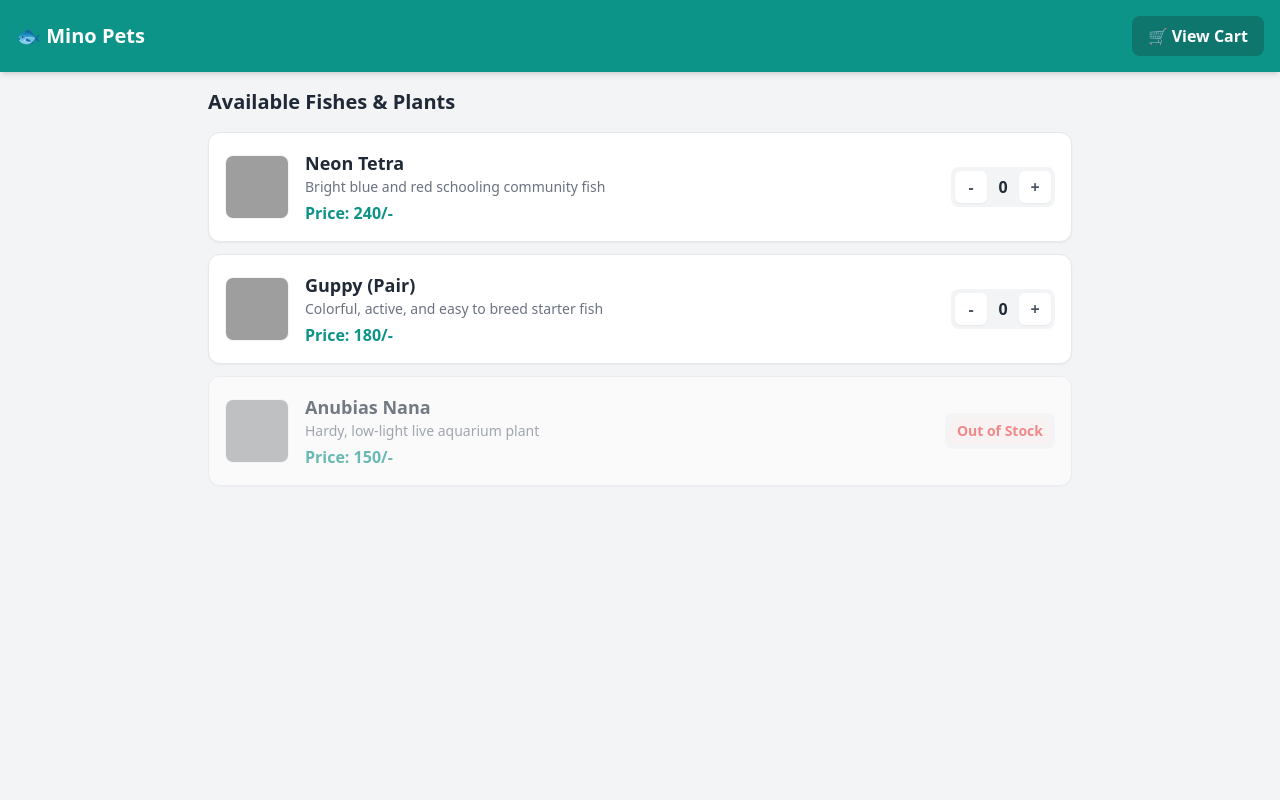
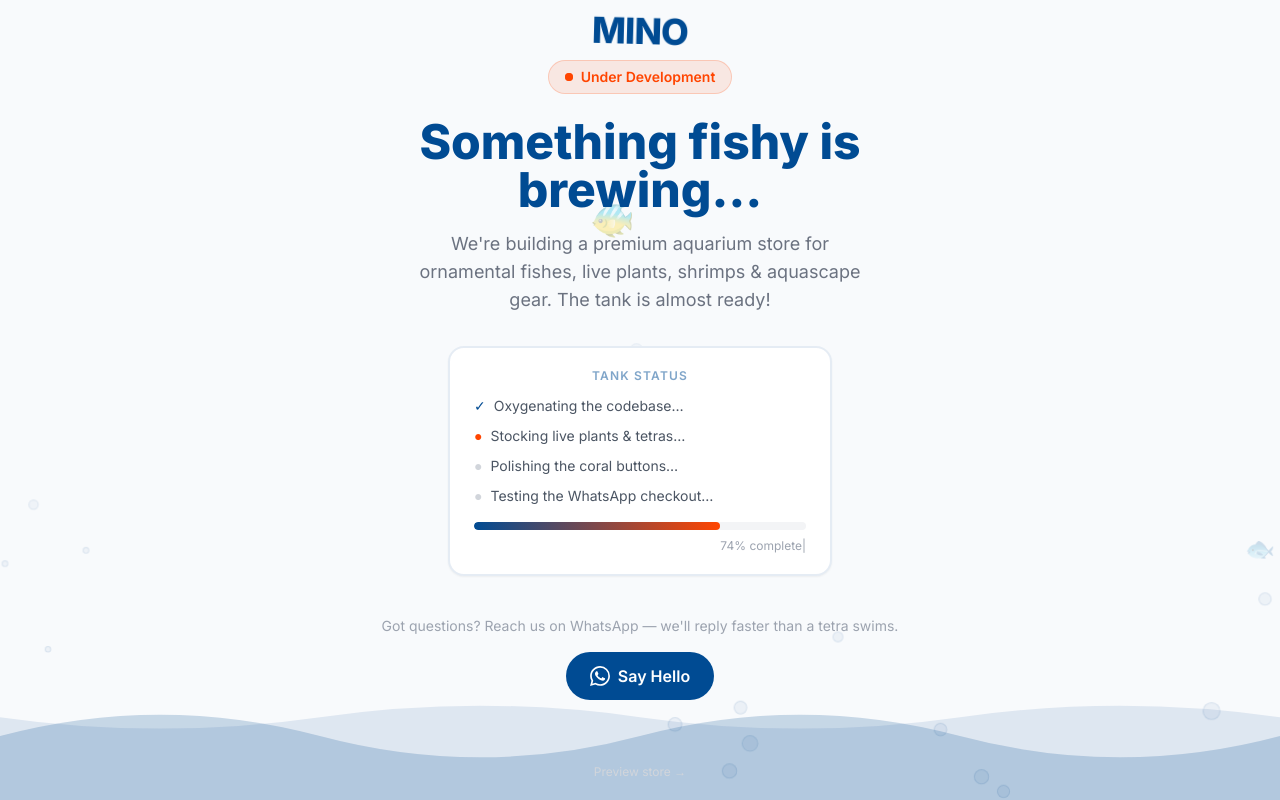
Before and after one commit to GowthamYadav1/minopets-store, a plain HTML site: page index.html in a window 1280 px wide. Drawn offline with nearby package versions, Linux system fonts and the light colour scheme; grey boxes are pictures that could not be loaded.

Commit message:
Update index.html

```diff
--- a/index.html
+++ b/index.html
@@ -3,205 +3,161 @@
 <head>
     <meta charset="UTF-8">
     <meta name="viewport" content="width=device-width, initial-scale=1.0">
-    <title>Mino Pets - Live Aquarium Plants & Fishes</title>
+    <title>Mino Pets — Coming Soon</title>
     <script src="https://cdn.tailwindcss.com"></script>
-    <script src="products.js" defer></script>
+    <script>
+        tailwind.config = {
+            theme: {
+                extend: {
+                    colors: {
+                        brand: {
+                            blue: '#004B93',
+                            'blue-dark': '#003A75',
+                            coral: '#FF4500',
+                            'coral-dark': '#E03D00',
+                        }
+                    },
+                    fontFamily: {
+                        sans: ['Inter', 'system-ui', 'sans-serif'],
+                    }
+                }
+            }
+        }
+    </script>
+    <link rel="preconnect" href="https://fonts.googleapis.com">
+    <link rel="preconnect" href="https://fonts.gstatic.com" crossorigin>
+    <link href="https://fonts.googleapis.com/css2?family=Inter:wght@400;600;700;800&display=swap" rel="stylesheet">
+    <style>
+        @keyframes float {
+            0%, 100% { transform: translateY(0) rotate(0deg); }
+            50% { transform: translateY(-18px) rotate(3deg); }
+        }
+        @keyframes swim {
+            0% { transform: translateX(-120%) scaleX(1); }
+            49% { transform: translateX(calc(100vw + 120%)) scaleX(1); }
+            50% { transform: translateX(calc(100vw + 120%)) scaleX(-1); }
+            100% { transform: translateX(-120%) scaleX(-1); }
+        }
+        @keyframes bubble-rise {
+            0% { transform: translateY(0) scale(1); opacity: 0.6; }
+            100% { transform: translateY(-100vh) scale(1.4); opacity: 0; }
+        }
+        @keyframes wave {
+            0%, 100% { d: path("M0,40 Q150,80 300,40 T600,40 T900,40 T1200,40 V120 H0 Z"); }
+            50% { d: path("M0,50 Q150,10 300,50 T600,50 T900,50 T1200,50 V120 H0 Z"); }
+        }
+        @keyframes blink {
+            0%, 100% { opacity: 1; }
+            50% { opacity: 0; }
+        }
+        .fish-float { animation: float 4s ease-in-out infinite; }
+        .fish-swim { animation: swim 22s linear infinite; }
+        .bubble { animation: bubble-rise linear infinite; }
+        .cursor-blink { animation: blink 1s step-end infinite; }
+        .wave-path { animation: wave 6s ease-in-out infinite; }
+    </style>
 </head>
-<body class="bg-gray-100 font-sans min-h-screen pb-24 overflow-x-hidden">
+<body class="bg-[#F8FAFC] font-sans min-h-screen overflow-hidden antialiased relative">
 
-    <header class="bg-teal-600 text-white p-4 sticky top-0 shadow-md z-10 flex justify-between items-center">
-        <h1 class="text-xl font-bold">🐟 Mino Pets</h1>
-        <button onclick="toggleCart()" class="bg-teal-700 hover:bg-teal-800 px-4 py-2 rounded-lg font-semibold relative z-20">
-            🛒 View Cart
-            <span id="cart-badge" class="absolute -top-2 -right-2 bg-red-500 text-white text-xs w-5 h-5 rounded-full flex items-center justify-center hidden">0</span>
-        </button>
-    </header>
+    <!-- Rising bubbles -->
+    <div class="fixed inset-0 pointer-events-none z-0 overflow-hidden" id="bubbles"></div>
 
-    <main class="max-w-4xl mx-auto p-4">
-        <div class="space-y-4">
-            <h2 class="text-xl font-semibold text-gray-800 mb-2">Available Fishes & Plants</h2>
-            <div id="product-list" class="space-y-3">
-                </div>
+    <!-- Swimming fish -->
+    <div class="fixed top-1/4 fish-swim text-4xl z-0 pointer-events-none opacity-30" aria-hidden="true">🐠</div>
+    <div class="fixed top-2/3 fish-swim text-2xl z-0 pointer-events-none opacity-20" style="animation-delay: -8s; animation-duration: 28s;" aria-hidden="true">🐟</div>
+
+    <main class="relative z-10 min-h-screen flex flex-col items-center justify-center px-6 text-center">
+
+        <div class="fish-float">
+            <img src="/assets/logo.png" alt="Mino Pets" class="h-16 sm:h-20 w-auto mx-auto"
+                onerror="this.style.display='none'; this.nextElementSibling.style.display='block'">
+            <span class="hidden text-brand-blue font-extrabold text-4xl tracking-tight">MINO</span>
         </div>
+
+        <div class="inline-flex items-center gap-2 bg-brand-coral/10 text-brand-coral border border-brand-coral/20 rounded-full px-4 py-1.5 text-sm font-semibold mb-6">
+            <span class="relative flex h-2 w-2">
+                <span class="animate-ping absolute inline-flex h-full w-full rounded-full bg-brand-coral opacity-75"></span>
+                <span class="relative inline-flex rounded-full h-2 w-2 bg-brand-coral"></span>
+            </span>
+            Under Development
+        </div>
+
+        <h1 class="text-3xl sm:text-5xl font-extrabold text-brand-blue leading-tight max-w-2xl">
+            Something fishy is brewing…
+        </h1>
+
+        <p class="text-gray-500 mt-4 text-base sm:text-lg max-w-md leading-relaxed">
+            We're building a premium aquarium store for ornamental fishes, live plants, shrimps &amp; aquascape gear. The tank is almost ready!
+        </p>
+
+        <!-- Fun status messages -->
+        <div class="mt-8 bg-white rounded-2xl shadow-sm border-2 border-brand-blue/10 px-6 py-5 max-w-sm w-full">
+            <p class="text-xs font-semibold text-brand-blue/50 uppercase tracking-widest mb-3">Tank Status</p>
+            <ul class="text-left space-y-2.5 text-sm text-gray-600" id="status-list">
+                <li class="flex items-center gap-2"><span class="text-brand-coral">●</span> Oxygenating the codebase…</li>
+                <li class="flex items-center gap-2"><span class="text-brand-blue">●</span> Stocking live plants &amp; tetras…</li>
+                <li class="flex items-center gap-2"><span class="text-gray-300">○</span> Polishing the coral buttons…</li>
+                <li class="flex items-center gap-2"><span class="text-gray-300">○</span> Testing the WhatsApp checkout…</li>
+            </ul>
+            <div class="mt-4 h-2 bg-gray-100 rounded-full overflow-hidden">
+                <div class="h-full bg-gradient-to-r from-brand-blue to-brand-coral rounded-full transition-all duration-1000" id="progress-bar" style="width: 62%"></div>
+            </div>
+            <p class="text-xs text-gray-400 mt-2 text-right"><span id="progress-text">62</span>% complete<span class="cursor-blink">|</span></p>
+        </div>
+
+        <p class="mt-10 text-sm text-gray-400">
+            Got questions? Reach us on WhatsApp — we'll reply faster than a tetra swims.
+        </p>
+
+        <a href="https://wa.me/919035559089" target="_blank" rel="noopener"
+            class="mt-4 inline-flex items-center gap-2 bg-brand-blue hover:bg-brand-blue-dark text-white font-semibold px-6 py-3 rounded-full transition-all duration-200 hover:shadow-lg active:scale-95">
+            <svg class="w-5 h-5" fill="currentColor" viewBox="0 0 24 24"><path d="M17.472 14.382c-.297-.149-1.758-.867-2.03-.967-.273-.099-.471-.148-.67.15-.197.297-.767.966-.94 1.164-.173.199-.347.223-.644.075-.297-.15-1.255-.463-2.39-1.475-.883-.788-1.48-1.761-1.653-2.059-.173-.297-.018-.458.13-.606.134-.133.298-.347.446-.52.149-.174.198-.298.298-.497.099-.198.05-.371-.025-.52-.075-.149-.669-1.612-.916-2.207-.242-.579-.487-.5-.669-.51-.173-.008-.371-.01-.57-.01-.198 0-.52.074-.792.372-.272.297-1.04 1.016-1.04 2.479 0 1.462 1.065 2.875 1.213 3.074.149.198 2.096 3.2 5.077 4.487.709.306 1.262.489 1.694.625.712.227 1.36.195 1.871.118.571-.085 1.758-.719 2.006-1.413.248-.694.248-1.289.173-1.413-.074-.124-.272-.198-.57-.347m-5.421 7.403h-.004a9.87 9.87 0 01-5.031-1.378l-.361-.214-3.741.982.998-3.648-.235-.374a9.86 9.86 0 01-1.51-5.26c.001-5.45 4.436-9.884 9.888-9.884 2.64 0 5.122 1.03 6.988 2.898a9.825 9.825 0 012.893 6.994c-.003 5.45-4.435 9.884-9.885 9.884m8.413-18.297A11.815 11.815 0 0012.05 0C5.495 0 .16 5.335.157 11.892c0 2.096.547 4.142 1.588 5.945L.057 24l6.305-1.654a11.882 11.882 0 005.683 1.448h.005c6.554 0 11.89-5.335 11.893-11.893a11.821 11.821 0 00-3.48-8.413z"/></svg>
+            Say Hello
+        </a>
+
+        <a href="/dev" class="mt-16 text-xs text-gray-300 hover:text-brand-blue transition-colors">Preview store →</a>
     </main>
 
-    <div id="cart-overlay" onclick="toggleCart()" class="fixed inset-0 bg-black/50 z-20 hidden transition-opacity"></div>
-
-    <div id="cart-panel" class="fixed top-0 right-0 h-full w-full sm:w-[450px] bg-white p-6 shadow-2xl z-30 transform translate-x-full transition-transform duration-300 ease-in-out hidden flex flex-col">
-
-        <div class="flex justify-between items-center pb-4 border-b mb-4">
-            <h2 class="text-xl font-bold text-gray-800">Your Order Summary</h2>
-            <button onclick="toggleCart()" class="text-gray-500 hover:text-gray-800 text-2xl font-bold p-1">&times;</button>
-        </div>
-
-        <div id="cart-items" class="space-y-3 overflow-y-auto flex-1 pr-1 mb-4">
-            <p class="text-gray-500 italic">Your cart is empty.</p>
-        </div>
-
-        <div class="flex justify-between font-bold text-lg text-gray-800 mb-6 pt-4 border-t">
-            <span>Total:</span>
-            <span><span id="cart-total">0</span>/-</span>
-        </div>
-
-        <div class="space-y-4 pt-2 border-t">
-            <div>
-                <label class="block text-sm font-medium text-gray-700 mb-1">Fulfillment Method:</label>
-                <select id="fulfillment" class="w-full border p-2 rounded-lg focus:ring-2 focus:ring-teal-500 outline-none">
-                    <option value="Store Pickup">Local Store Pickup</option>
-                    <option value="Local Delivery">Local Delivery (Check availability first)</option>
-                </select>
-            </div>
-
-            <div>
-                <label class="block text-sm font-medium text-gray-700 mb-1">Your Phone Number:</label>
-                <input type="tel" id="customer-phone" placeholder="e.g. 9876543210" class="w-full border p-2 rounded-lg focus:ring-2 focus:ring-teal-500 outline-none">
-            </div>
-
-            <button onclick="sendWhatsAppOrder()" class="w-full bg-green-500 hover:bg-green-600 text-white font-bold py-3 px-4 rounded-lg shadow transition duration-200 flex items-center justify-center space-x-2">
-                <span>Send Order via WhatsApp</span>
-            </button>
-        </div>
-    </div>
-
-    <div id="mobile-cart-bar" class="fixed bottom-0 left-0 right-0 bg-teal-600 text-white p-4 flex justify-between items-center shadow-2xl hidden z-10">
-        <div><span id="mobile-cart-count">0</span> items selected</div>
-        <button onclick="toggleCart()" class="bg-white text-teal-700 font-bold px-4 py-2 rounded-lg text-sm">Review & Order</button>
+    <!-- Bottom wave -->
+    <div class="fixed bottom-0 left-0 right-0 z-0 pointer-events-none">
+        <svg viewBox="0 0 1200 120" preserveAspectRatio="none" class="w-full h-24 sm:h-32">
+            <path class="wave-path fill-brand-blue/10" d="M0,40 Q150,80 300,40 T600,40 T900,40 T1200,40 V120 H0 Z"/>
+            <path class="fill-brand-blue/20" d="M0,60 Q150,20 300,60 T600,60 T900,60 T1200,60 V120 H0 Z"/>
+        </svg>
     </div>
 
     <script>
-        // YOUR WHATSAPP BUSINESS PHONE NUMBER (With country code, no +)
-        const MY_WHATSAPP_NUMBER = "919035559089";
-
-        let cart = {};
-
-        window.addEventListener('DOMContentLoaded', () => {
-            if (typeof products !== 'undefined') {
-                displayProducts();
-            }
-        });
-
-        function displayProducts() {
-            const container = document.getElementById('product-list');
-            container.innerHTML = products.map(product => {
-                const controls = product.inStock
-                    ? `<button onclick="updateQty(${product.id}, -1)" class="w-8 h-8 bg-white rounded-md shadow-sm font-bold text-gray-600 hover:bg-gray-200">-</button>
-                       <span id="qty-${product.id}" class="w-8 text-center font-bold text-gray-800">0</span>
-                       <button onclick="updateQty(${product.id}, 1)" class="w-8 h-8 bg-white rounded-md shadow-sm font-bold text-gray-600 hover:bg-gray-200">+</button>`
-                    : `<span class="text-red-500 font-bold px-2 py-1 bg-red-50 rounded-md text-sm">Out of Stock</span>`;
-
-                return `
-                    <div class="bg-white p-4 rounded-xl shadow-sm border border-gray-200 flex flex-col sm:flex-row justify-between items-start sm:items-center gap-4 ${!product.inStock ? 'opacity-60' : ''}">
-                        <div class="flex items-center space-x-4">
-                            <img src="${product.image}" alt="${product.name}" class="w-16 h-16 object-cover rounded-lg border border-gray-100 flex-shrink-0" onerror="this.src='https://placehold.co/100?text=No+Image'">
-                            <div>
-                                <h3 class="font-bold text-gray-800 text-lg">${product.name}</h3>
-                                <p class="text-sm text-gray-500">${product.description}</p>
-                                <p class="text-teal-600 font-semibold mt-1">Price: ${product.price}/-</p>
-                            </div>
-                        </div>
-                        <div class="flex items-center bg-gray-100 p-1 rounded-lg self-end sm:self-auto">${controls}</div>
-                    </div>
-                `;
-            }).join('');
+        const bubbleContainer = document.getElementById('bubbles');
+        for (let i = 0; i < 18; i++) {
+            const b = document.createElement('div');
+            const size = Math.random() * 12 + 6;
+            b.className = 'bubble absolute rounded-full bg-brand-blue/10 border border-brand-blue/20';
+            b.style.cssText = `width:${size}px;height:${size}px;left:${Math.random()*100}%;bottom:-20px;animation-duration:${6+Math.random()*8}s;animation-delay:${Math.random()*6}s`;
+            bubbleContainer.appendChild(b);
         }
 
-        function updateQty(productId, change) {
-            if (!cart[productId]) cart[productId] = 0;
-            cart[productId] += change;
-            if (cart[productId] <= 0) {
-                delete cart[productId];
-                document.getElementById(`qty-${productId}`).innerText = 0;
-            } else {
-                document.getElementById(`qty-${productId}`).innerText = cart[productId];
-            }
-            updateCartUI();
-        }
+        const statuses = [
+            ['Oxygenating the codebase…', 'done'],
+            ['Stocking live plants & tetras…', 'done'],
+            ['Polishing the coral buttons…', 'active'],
+            ['Testing the WhatsApp checkout…', 'pending'],
+        ];
+        const progressSteps = [62, 74, 86, 94];
+        let step = 0;
 
-        function updateCartUI() {
-            const cartItemsContainer = document.getElementById('cart-items');
-            let total = 0, totalItems = 0, itemsHtml = '';
+        setInterval(() => {
+            step = (step + 1) % progressSteps.length;
+            const pct = progressSteps[step];
+            document.getElementById('progress-bar').style.width = pct + '%';
+            document.getElementById('progress-text').innerText = pct;
 
-            for (let id in cart) {
-                const item = products.find(p => p.id == id);
-                const quantity = cart[id];
-                const cost = item.price * quantity;
-                total += cost;
-                totalItems += quantity;
-
-                itemsHtml += `
-                    <div class="flex justify-between items-center text-sm border-b pb-2">
-                        <div>
-                            <span class="font-semibold text-gray-800">${item.name}</span>
-                            <span class="text-gray-500 text-xs block">Qty: ${quantity} x ${item.price}/-</span>
-                        </div>
-                        <span class="font-medium text-gray-700">${cost}/-</span>
-                    </div>
-                `;
-            }
-
-            cartItemsContainer.innerHTML = itemsHtml || '<p class="text-gray-500 italic">Your cart is empty.</p>';
-            document.getElementById('cart-total').innerText = total;
-
-            const badge = document.getElementById('cart-badge');
-            const mobileBar = document.getElementById('mobile-cart-bar');
-            document.getElementById('mobile-cart-count').innerText = totalItems;
-
-            if (totalItems > 0) {
-                badge.innerText = totalItems;
-                badge.classList.remove('hidden');
-                mobileBar.classList.remove('hidden');
-            } else {
-                badge.classList.add('hidden');
-                mobileBar.classList.add('hidden');
-            }
-        }
-
-        function toggleCart() {
-            const panel = document.getElementById('cart-panel');
-            const overlay = document.getElementById('cart-overlay');
-
-            if (panel.classList.contains('hidden')) {
-                // Show panel drawer explicitly
-                panel.classList.remove('hidden');
-                overlay.classList.remove('hidden');
-                setTimeout(() => {
-                    panel.classList.remove('translate-x-full');
-                }, 10);
-            } else {
-                // Smooth hide slide animation execution
-                panel.classList.add('translate-x-full');
-                overlay.classList.add('hidden');
-                setTimeout(() => {
-                    panel.classList.add('hidden');
-                }, 300);
-            }
-        }
-
-        function sendWhatsAppOrder() {
-            const phoneInput = document.getElementById('customer-phone').value.trim();
-            const fulfillment = document.getElementById('fulfillment').value;
-
-            if (Object.keys(cart).length === 0) { alert("Please add items to your cart first!"); return; }
-            if (!phoneInput) { alert("Please provide your phone number."); return; }
-
-            let orderText = `*New Order Request - Mino Pets*\n`;
-            orderText += `----------------------------------\n`;
-            let total = 0;
-            for (let id in cart) {
-                const item = products.find(p => p.id == id);
-                const quantity = cart[id];
-                const cost = item.price * quantity;
-                total += cost;
-                orderText += `▪️ ${quantity}x ${item.name} (${cost}/-)\n`;
-            }
-            orderText += `----------------------------------\n`;
-            orderText += `*Total:* ${total}/-\n`;
-            orderText += `*Method:* ${fulfillment}\n`;
-            orderText += `*Customer Contact:* ${phoneInput}\n\n`;
-            orderText += `Please confirm stock availability and pickup timeline!`;
-
-            window.open(`https://wa.me/${MY_WHATSAPP_NUMBER}?text=${encodeURIComponent(orderText)}`, '_blank');
-        }
+            const list = document.getElementById('status-list');
+            list.innerHTML = statuses.map(([text, state], i) => {
+                const dot = i < step ? 'text-brand-blue' : i === step ? 'text-brand-coral animate-pulse' : 'text-gray-300';
+                const icon = i < step ? '✓' : '●';
+                return `<li class="flex items-center gap-2"><span class="${dot}">${icon}</span>${text}</li>`;
+            }).join('');
+        }, 3000);
     </script>
 </body>
 </html>
```
